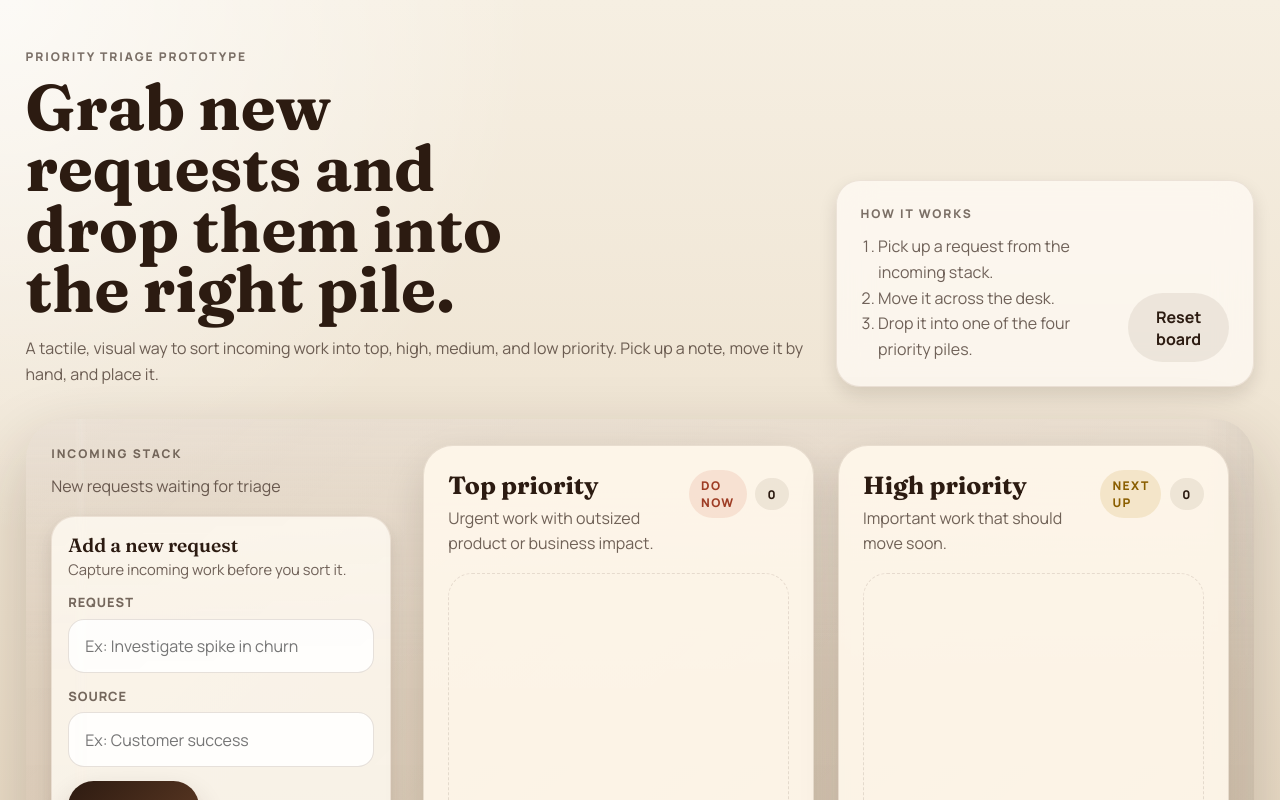
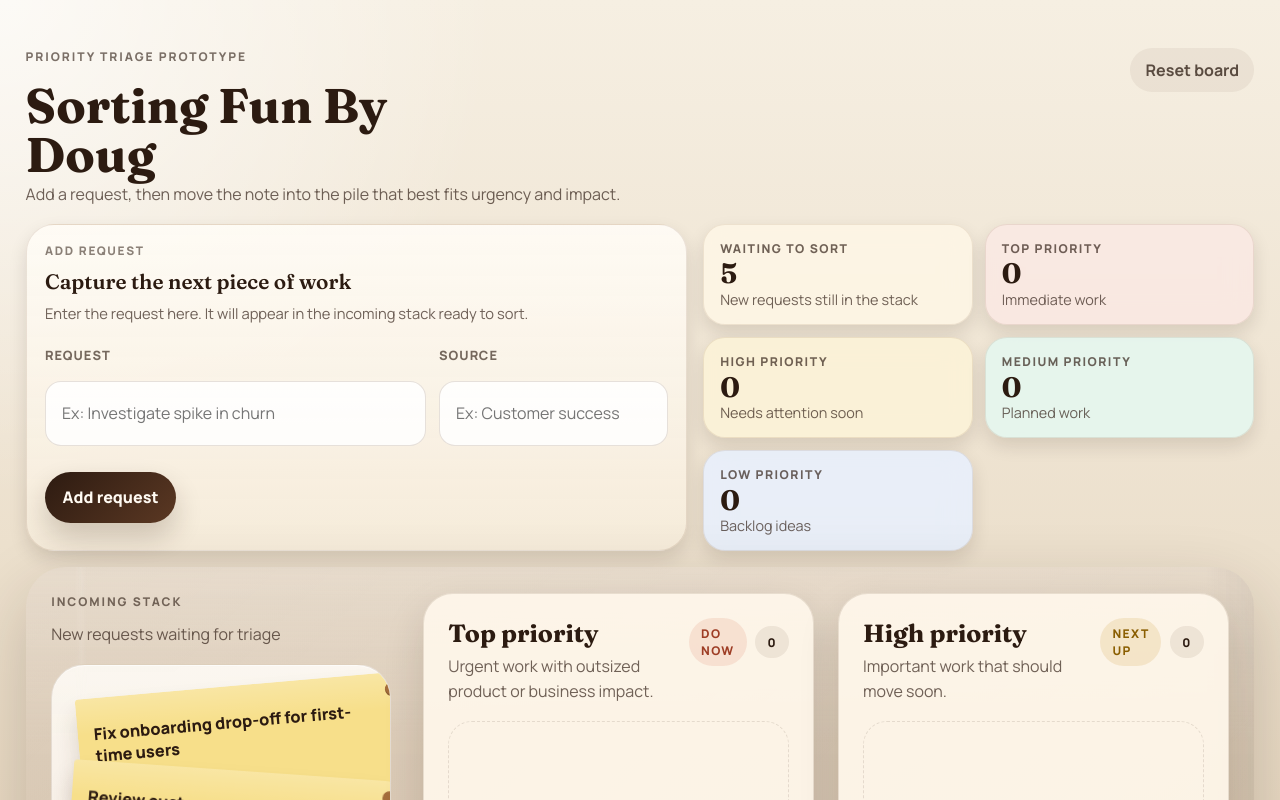
Before and after one commit to fleuter1071/sorting-fun, a React (Vite) app: page / in a window 1280 px wide. Shown: the top 800 px of the page. Built offline with nearby package versions, Linux system fonts and the light colour scheme.

Commit message:
Refine workspace header layout

```diff
--- a/src/App.jsx
+++ b/src/App.jsx
@@ -143,6 +143,10 @@ function App() {
   }, [items]);
 
   const unsorted = items.filter((item) => !item.priority);
+  const topCount = items.filter((item) => item.priority === "top").length;
+  const highCount = items.filter((item) => item.priority === "high").length;
+  const mediumCount = items.filter((item) => item.priority === "medium").length;
+  const lowCount = items.filter((item) => item.priority === "low").length;
 
   function startDrag(event, item) {
     const rect = event.currentTarget.getBoundingClientRect();
@@ -244,52 +248,39 @@ function App() {
   return (
     <>
       <div className="page-shell">
-        <header className="hero">
-          <div className="hero-copy">
+        <header className="workspace-header">
+          <div className="workspace-header-copy">
             <p className="eyebrow">Priority triage prototype</p>
-            <h1>Grab new requests and drop them into the right pile.</h1>
-            <p className="hero-text">
-              A tactile, visual way to sort incoming work into top, high, medium,
-              and low priority. Pick up a note, move it by hand, and place it.
+            <h1>Sorting Fun By Doug</h1>
+            <p className="workspace-header-text">
+              Add a request, then move the note into the pile that best fits urgency
+              and impact.
             </p>
           </div>
-
-          <aside className="hero-panel" aria-label="Prototype guidance">
-            <div className="hero-panel-row">
-              <div>
-                <p className="panel-label">How it works</p>
-                <ol className="how-list">
-                  <li>Pick up a request from the incoming stack.</li>
-                  <li>Move it across the desk.</li>
-                  <li>Drop it into one of the four priority piles.</li>
-                </ol>
-              </div>
-              <button type="button" className="secondary-button" onClick={resetBoard}>
+          <button type="button" className="utility-button" onClick={resetBoard}>
             Reset board
           </button>
-            </div>
-          </aside>
         </header>
 
-        <main className="board" aria-label="Request sorting board">
-          <section className="incoming-zone">
-            <div className="section-heading">
-              <p className="section-label">Incoming stack</p>
-              <p className="section-subtle">New requests waiting for triage</p>
-            </div>
-
+        <section className="workspace-band" aria-label="Board controls and summary">
           <form className="composer" onSubmit={handleCreateRequest}>
+            <div className="composer-head">
               <div className="composer-copy">
+                <p className="composer-kicker">
+                  {editingId ? "Editing note" : "Add request"}
+                </p>
                 <p className="composer-title">
-                  {editingId ? "Edit request" : "Add a new request"}
+                  {editingId ? "Update the request and keep sorting" : "Capture the next piece of work"}
                 </p>
                 <p className="composer-subtle">
                   {editingId
-                    ? "Update the note, then save it back to the board."
-                    : "Capture incoming work before you sort it."}
+                    ? "Save the update, then place the note back into the right pile."
+                    : "Enter the request here. It will appear in the incoming stack ready to sort."}
                 </p>
               </div>
+            </div>
 
+            <div className="composer-fields">
               <label className="composer-field">
                 <span>Request</span>
                 <input
@@ -311,6 +302,7 @@ function App() {
                   placeholder="Ex: Customer success"
                 />
               </label>
+            </div>
 
             <div className="composer-actions">
               <button type="submit" className="primary-button">
@@ -328,6 +320,47 @@ function App() {
             </div>
           </form>
 
+          <section className="board-summary" aria-label="Board summary">
+            <SummaryCard
+              tone="incoming"
+              label="Waiting to sort"
+              value={unsorted.length}
+              detail="New requests still in the stack"
+            />
+            <SummaryCard
+              tone="top"
+              label="Top priority"
+              value={topCount}
+              detail="Immediate work"
+            />
+            <SummaryCard
+              tone="high"
+              label="High priority"
+              value={highCount}
+              detail="Needs attention soon"
+            />
+            <SummaryCard
+              tone="medium"
+              label="Medium priority"
+              value={mediumCount}
+              detail="Planned work"
+            />
+            <SummaryCard
+              tone="low"
+              label="Low priority"
+              value={lowCount}
+              detail="Backlog ideas"
+            />
+          </section>
+        </section>
+
+        <main className="board" aria-label="Request sorting board">
+          <section className="incoming-zone">
+            <div className="section-heading">
+              <p className="section-label">Incoming stack</p>
+              <p className="section-subtle">New requests waiting for triage</p>
+            </div>
+
             <div className="incoming-stack" aria-live="polite">
               {unsorted.map((item, index) => {
                 const isDragging = dragState?.item.id === item.id;
@@ -340,7 +373,7 @@ function App() {
                     className={isDragging ? "dragging-origin" : ""}
                     style={{
                       top: `${20 + index * 86}px`,
-                      transform: `rotate(${stackTilts[index % stackTilts.length]}deg)`,
+                      "--card-rotate": `${stackTilts[index % stackTilts.length]}deg`,
                     }}
                     onPointerDown={(event) => startDrag(event, item)}
                     onEdit={() => startEditing(item)}
@@ -391,7 +424,7 @@ function App() {
                           tone={noteTone(priority.key)}
                           className={`in-pile ${isDragging ? "dragging-origin" : ""}`}
                           style={{
-                            transform: `rotate(${index % 2 === 0 ? "-1.5deg" : "1deg"})`,
+                            "--card-rotate": index % 2 === 0 ? "-1.5deg" : "1deg",
                             zIndex: index + 1,
                           }}
                           onPointerDown={(event) => startDrag(event, item)}
@@ -499,16 +532,23 @@ function NoteCard({
   showActions = true,
 }) {
   return (
-    <button
-      type="button"
+    <article
       className={`note-card ${className}`.trim()}
       data-tone={tone}
       style={style}
-      onPointerDown={onPointerDown}
     >
       <span className="note-pin"></span>
+      <button
+        type="button"
+        className="note-surface"
+        onPointerDown={onPointerDown}
+        aria-label={`Move ${item.title}`}
+      >
+        <span className="note-title">{item.title}</span>
+        <span className="note-meta">{item.source}</span>
+      </button>
       {showActions ? (
-        <span className="note-actions">
+        <div className="note-actions" role="group" aria-label={`Actions for ${item.title}`}>
           <button
             type="button"
             className="note-action-button"
@@ -533,11 +573,19 @@ function NoteCard({
           >
             Delete
           </button>
-        </span>
+        </div>
       ) : null}
-      <span className="note-title">{item.title}</span>
-      <span className="note-meta">{item.source}</span>
-    </button>
+    </article>
+  );
+}
+
+function SummaryCard({ tone, label, value, detail }) {
+  return (
+    <article className="summary-card" data-tone={tone}>
+      <span className="summary-label">{label}</span>
+      <strong className="summary-value">{value}</strong>
+      <span className="summary-detail">{detail}</span>
+    </article>
   );
 }
 
--- a/src/styles.css
+++ b/src/styles.css
@@ -8,6 +8,7 @@
   --shadow-lg: 0 26px 70px rgba(45, 25, 13, 0.2);
   --shadow-md: 0 18px 40px rgba(35, 20, 10, 0.14);
   --shadow-sm: 0 8px 18px rgba(35, 20, 10, 0.12);
+  --shadow-focus: 0 20px 38px rgba(45, 27, 17, 0.18);
   --note: #f7df8a;
   --note-top: #f7b2a2;
   --note-high: #f8d07e;
@@ -66,17 +67,16 @@ input {
   padding: 3rem clamp(1.1rem, 2vw, 1.8rem);
 }
 
-.hero {
+.workspace-header {
   display: grid;
-  grid-template-columns: minmax(0, 1.3fr) minmax(280px, 0.7fr);
-  gap: var(--space-5);
-  align-items: end;
+  grid-template-columns: minmax(0, 1fr) auto;
+  gap: 1rem;
+  align-items: start;
   max-width: 1320px;
-  margin: 0 auto var(--space-5);
+  margin: 0 auto 1rem;
 }
 
 .eyebrow,
-.panel-label,
 .section-label {
   margin: 0 0 var(--space-2);
   text-transform: uppercase;
@@ -86,41 +86,110 @@ input {
   color: rgba(44, 27, 17, 0.62);
 }
 
-.hero h1 {
-  margin: 0 0 var(--space-3);
-  max-width: 12ch;
-  font-family: var(--font-display);
-  font-size: clamp(2.9rem, 5vw, 5.5rem);
-  line-height: 0.95;
+.workspace-header-copy {
+  display: grid;
+  gap: 0.25rem;
 }
 
-.hero-text,
+.workspace-header h1 {
+  margin: 0;
+  max-width: 11ch;
+  font-family: var(--font-display);
+  font-size: clamp(2rem, 3.8vw, 3.4rem);
+  line-height: 1;
+}
+
+.workspace-header-text,
 .pile-copy,
-.section-subtle,
-.how-list {
+.section-subtle {
   margin: 0;
   color: var(--muted);
   line-height: 1.6;
 }
 
-.hero-panel {
-  padding: var(--space-4);
-  border-radius: var(--radius-lg);
-  background: rgba(255, 251, 245, 0.72);
+.utility-button {
+  border: 0;
+  border-radius: 999px;
+  padding: 0.7rem 0.95rem;
+  background: rgba(68, 43, 21, 0.06);
+  color: rgba(44, 27, 17, 0.76);
+  font-weight: 700;
+  cursor: pointer;
+  transition: background 180ms ease, transform 180ms ease;
+}
+
+.utility-button:hover {
+  transform: translateY(-1px);
+  background: rgba(68, 43, 21, 0.1);
+}
+
+.workspace-band {
+  display: grid;
+  grid-template-columns: minmax(360px, 1.2fr) minmax(0, 1fr);
+  gap: 1rem;
+  max-width: 1320px;
+  margin: 0 auto 1rem;
+  align-items: stretch;
+}
+
+.board-summary {
+  display: grid;
+  grid-template-columns: repeat(2, minmax(0, 1fr));
+  gap: 0.75rem;
+  align-content: start;
+}
+
+.summary-card {
+  display: grid;
+  gap: 0.15rem;
+  padding: 0.95rem 1rem;
+  border-radius: 22px;
+  background: rgba(255, 250, 242, 0.62);
   border: 1px solid rgba(122, 82, 54, 0.12);
   box-shadow: var(--shadow-sm);
-  backdrop-filter: blur(18px);
+  backdrop-filter: blur(14px);
 }
 
-.hero-panel-row {
-  display: flex;
-  justify-content: space-between;
-  align-items: flex-end;
-  gap: var(--space-4);
+.summary-card[data-tone="incoming"] {
+  background: rgba(255, 248, 231, 0.78);
 }
 
-.how-list {
-  padding-left: 1.1rem;
+.summary-card[data-tone="top"] {
+  background: rgba(250, 233, 227, 0.88);
+}
+
+.summary-card[data-tone="high"] {
+  background: rgba(252, 243, 216, 0.88);
+}
+
+.summary-card[data-tone="medium"] {
+  background: rgba(229, 247, 239, 0.9);
+}
+
+.summary-card[data-tone="low"] {
+  background: rgba(232, 240, 252, 0.9);
+}
+
+.summary-label,
+.summary-detail {
+  color: var(--muted);
+}
+
+.summary-label {
+  font-size: 0.76rem;
+  font-weight: 800;
+  letter-spacing: 0.12em;
+  text-transform: uppercase;
+}
+
+.summary-value {
+  font-family: var(--font-display);
+  font-size: 1.75rem;
+  line-height: 1;
+}
+
+.summary-detail {
+  font-size: 0.9rem;
 }
 
 .secondary-button {
@@ -185,12 +254,18 @@ input {
 
 .composer {
   display: grid;
-  gap: 0.9rem;
-  padding: 1rem;
-  border-radius: var(--radius-lg);
-  background: rgba(255, 250, 242, 0.82);
-  border: 1px solid rgba(122, 82, 54, 0.12);
+  gap: 1rem;
+  padding: 1.1rem 1.15rem;
+  border-radius: 28px;
+  background:
+    linear-gradient(180deg, rgba(255, 252, 246, 0.9), rgba(247, 237, 220, 0.84));
+  border: 1px solid rgba(122, 82, 54, 0.14);
   box-shadow: var(--shadow-sm);
+}
+
+.composer-head {
+  display: grid;
+  gap: 0.4rem;
 }
 
 .composer-copy {
@@ -198,16 +273,31 @@ input {
   gap: 0.15rem;
 }
 
+.composer-kicker {
+  margin: 0;
+  font-size: 0.74rem;
+  font-weight: 800;
+  letter-spacing: 0.14em;
+  text-transform: uppercase;
+  color: rgba(44, 27, 17, 0.55);
+}
+
 .composer-title {
   margin: 0;
   font-family: var(--font-display);
-  font-size: 1.2rem;
+  font-size: 1.3rem;
 }
 
 .composer-subtle {
   margin: 0;
   color: var(--muted);
   font-size: 0.92rem;
+}
+
+.composer-fields {
+  display: grid;
+  grid-template-columns: minmax(0, 1.5fr) minmax(180px, 0.9fr);
+  gap: 0.8rem;
 }
 
 .composer-field {
@@ -413,7 +503,6 @@ input {
   min-height: 122px;
   border: 0;
   border-radius: 4px 26px 8px 24px;
-  padding: 1.1rem 1rem 0.95rem;
   background:
     linear-gradient(180deg, rgba(255, 255, 255, 0.22), transparent 30%),
     var(--note);
@@ -424,21 +513,33 @@ input {
   left: 22px;
   right: 22px;
   transform-origin: top center;
+  transform: rotate(var(--card-rotate, 0deg));
   transition:
     transform 220ms ease,
     box-shadow 220ms ease,
     opacity 180ms ease;
   cursor: grab;
   touch-action: none;
+  overflow: hidden;
 }
 
-.note-card:hover {
+.note-card:hover,
+.note-card:focus-within {
+  transform: translateY(-2px) rotate(var(--card-rotate, 0deg));
   box-shadow: 0 20px 26px rgba(68, 43, 21, 0.22);
 }
 
 .note-card:focus-visible {
   outline: 3px solid rgba(43, 95, 155, 0.5);
   outline-offset: 4px;
+}
+
+.note-card:hover .note-actions,
+.note-card:focus-within .note-actions,
+.note-card.note-actions-visible .note-actions {
+  opacity: 1;
+  transform: translateY(0);
+  pointer-events: auto;
 }
 
 .note-card.dragging-origin {
@@ -455,6 +556,21 @@ input {
 }
 
 .note-card.in-pile {
+  min-height: 98px;
+}
+
+.note-surface {
+  width: 100%;
+  min-height: 122px;
+  border: 0;
+  background: transparent;
+  padding: 1.05rem 1rem 0.95rem;
+  text-align: left;
+  color: inherit;
+  cursor: grab;
+}
+
+.note-card.in-pile .note-surface {
   min-height: 98px;
 }
 
@@ -495,28 +611,33 @@ input {
 
 .note-actions {
   position: absolute;
-  top: 10px;
-  left: 14px;
+  right: 12px;
+  bottom: 12px;
   display: flex;
   gap: 0.4rem;
   z-index: 1;
+  opacity: 0;
+  transform: translateY(-4px);
+  pointer-events: none;
+  transition: opacity 160ms ease, transform 160ms ease;
 }
 
 .note-action-button {
   border: 0;
   border-radius: 999px;
-  padding: 0.35rem 0.6rem;
-  background: rgba(44, 27, 17, 0.1);
-  color: rgba(44, 27, 17, 0.78);
-  font-size: 0.68rem;
+  padding: 0.34rem 0.58rem;
+  background: rgba(255, 255, 255, 0.5);
+  color: rgba(44, 27, 17, 0.76);
+  font-size: 0.64rem;
   font-weight: 800;
   letter-spacing: 0.06em;
   text-transform: uppercase;
   cursor: pointer;
+  backdrop-filter: blur(10px);
 }
 
 .note-action-button:hover {
-  background: rgba(44, 27, 17, 0.16);
+  background: rgba(255, 255, 255, 0.74);
 }
 
 .note-action-button-delete {
@@ -531,7 +652,7 @@ input {
 .note-title {
   display: block;
   margin-right: 18px;
-  padding-top: 1.15rem;
+  padding-top: 0.15rem;
   font-size: 1.02rem;
   font-weight: 800;
   line-height: 1.35;
@@ -634,7 +755,15 @@ input {
 }
 
 @media (max-width: 1024px) {
-  .hero,
+  .workspace-band {
+    grid-template-columns: 1fr;
+  }
+
+  .board-summary {
+    grid-template-columns: repeat(3, minmax(0, 1fr));
+  }
+
+  .workspace-header,
   .board {
     grid-template-columns: 1fr;
   }
@@ -649,14 +778,17 @@ input {
     padding: 1rem;
   }
 
-  .hero h1 {
+  .workspace-header h1 {
     max-width: none;
     font-size: clamp(2.4rem, 13vw, 3.7rem);
   }
 
-  .hero-panel-row {
-    flex-direction: column;
-    align-items: stretch;
+  .board-summary {
+    grid-template-columns: repeat(2, minmax(0, 1fr));
+  }
+
+  .composer-fields {
+    grid-template-columns: 1fr;
   }
 
   .composer-actions {
@@ -681,6 +813,12 @@ input {
     right: 16px;
   }
 
+  .note-actions {
+    opacity: 1;
+    transform: translateY(0);
+    pointer-events: auto;
+  }
+
   .hand {
     width: 92px;
     height: 100px;
```
Lines whose indentation alone changed are shown as unchanged.
